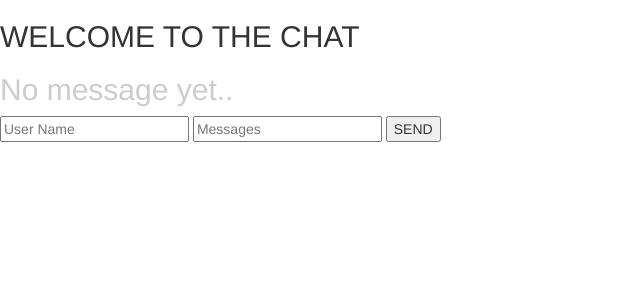
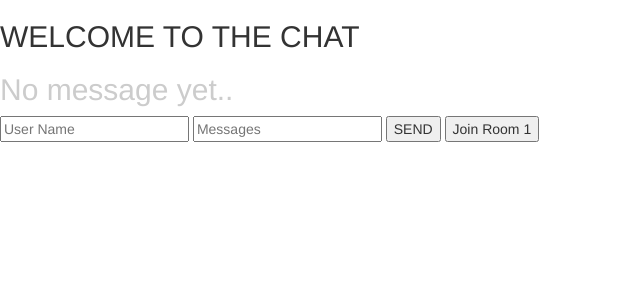
Before and after one commit to DonatDonat123/Itsnotatric, a Flask app: page /userchat in a window 1280 px wide. Shown: the part 52-352 px from the top of the page, without its empty margins (0-640 px from the left). Run offline with Flask 2, Linux system fonts and the light colour scheme; some libraries are stand-ins or nearby versions.

Commit message:
chat room working

```diff
--- a/application.py
+++ b/application.py
@@ -2,7 +2,9 @@ import os
 import datetime
 import mysql
 import simplejson as json
-from flask import Flask, redirect, render_template, request, url_for, send_from_directory
+from flask import Flask, redirect, render_template, request, url_for
+from flask import  send_from_directory, session
+from flask_socketio import join_room, leave_room
 from flask_socketio import SocketIO, send
 from flask_sqlalchemy import SQLAlchemy
 from sqlalchemy import String, Boolean
@@ -89,13 +91,23 @@ def userchat():
 
 @socketio.on('message')
 def handleMessage(msg):
-    print(msg)
-    send(msg, broadcast=True)
+    print("message: " + msg)
+    send(msg, room=room)
 
 @socketio.on('myevent')
 def handleMyEvent(input):
     print('received my event: ' + str(input))
-    socketio.send(input)
+    room = input['room']
+    print ("room: " + room)
+    print (request.sid)
+    socketio.send(input, room=room)
+
+@socketio.on('join')
+def handleJoin(data):
+    username = data['username']
+    room = data['room']
+    join_room(room)
+    send(username + ' has entered the room.', room=room)
 
 @application.route("/chatbotInit", methods=["GET"])
 def chatbotInit():
--- a/templates/userchat.html
+++ b/templates/userchat.html
@@ -35,6 +35,7 @@
     <input type="text" class="username" placeholder="User Name"/>
     <input type="text" class="message" placeholder="Messages"/>
     <button id="sendbutton"> SEND </button>
+    <button id="roombutton" value="room1"> Join Room 1 </button>
   </form>
 
   </div><!-- /.container -->
@@ -53,17 +54,28 @@
       var message = $('.message').val()
       socket.emit('myevent', {
         username: username,
-        message: message
+        message: message,
+        room:room
       })
       $('.message').val('')
-      console.log(username)
-      console.log(message)
+      console.log("username: " + username)
+      console.log("message: " + message)
+      console.log("room: " + room)
+    })
+
+    var roombtn = $('#roombutton').on('click', function(e){
+      e.preventDefault()
+      var username = $('.username').val()
+      room = e.target.value // declare globally
+      socket.emit('join', {
+        username: username,
+        room: room
+      })
+      console.log("username: " + username)
+      console.log("room: " + room)
     })
 
     socket.on('message', function(msg){
-      console.log(msg.username)
-      console.log(msg.message)
-      console.log(typeof msg.username)
       if( typeof msg.username !== 'undefined' && msg.message!=='') {
         $( 'h3' ).remove()
         $( 'div.message_holder' ).append( '<div><b style="color: #000">'+msg.username+'</b> '+msg.message+'</div>' )
```
